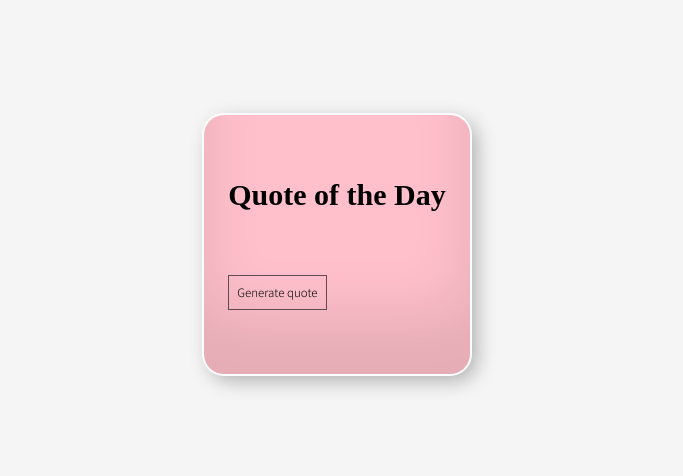
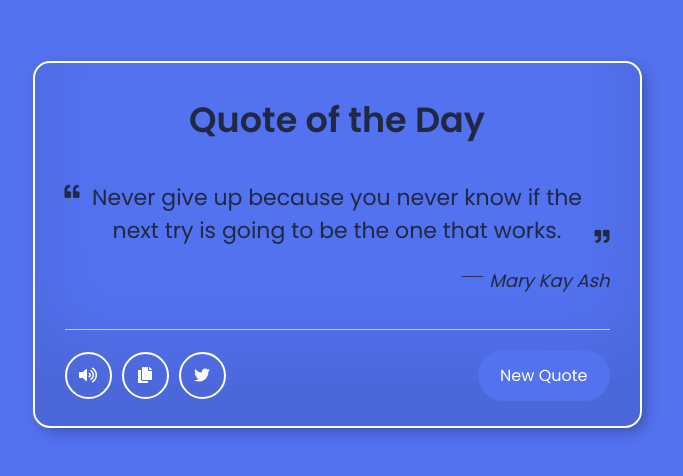
Before and after one commit to maenerosa/quote-app, a website built with Vite: page index.html in a window 1280 px wide. Shown: the part 156-632 px from the top of the page, without its empty margins (303-986 px from the left). Built offline with nearby package versions, Linux system fonts and the light colour scheme; a web font is replaced by a local one.

Commit message:
update all file

```diff
--- a/index.html
+++ b/index.html
@@ -3,20 +3,39 @@
   <head>
     <meta charset="UTF-8" />
     <!-- <link rel="icon" type="image/svg+xml" href="/vite.svg" /> -->
+    <link rel="stylesheet" href="style.css" />
     <meta name="viewport" content="width=device-width, initial-scale=1.0" />
-    <link rel="stylesheet" href="style.css" />
-
-    <title>Random Quote Generator</title>
+    <link
+      rel="stylesheet"
+      href="https://cdnjs.cloudflare.com/ajax/libs/font-awesome/5.15.3/css/all.min.css"
+    />
   </head>
   <body>
-    <!-- Quote Container -->
-    <div id="quote-container">
-      <!-- Quote to be Displayed Here -->
-      <h2>Quote of the Day</h2>
-      <div id="quote-text"></div>
-      <p id="author"></p>
-      <div class="button">
-        <button id="btn-generate">Generate quote</button>
+    <div class="wrapper">
+      <header>Quote of the Day</header>
+      <div class="content">
+        <div class="quote-area">
+          <i class="fas fa-quote-left"></i>
+          <p class="quote">
+            Never give up because you never know if the next try is going to be
+            the one that works.
+          </p>
+          <i class="fas fa-quote-right"></i>
+        </div>
+        <div class="author">
+          <span>__</span>
+          <span class="name">Mary Kay Ash</span>
+        </div>
+      </div>
+      <div class="buttons">
+        <div class="features">
+          <ul>
+            <li class="speech"><i class="fas fa-volume-up"></i></li>
+            <li class="copy"><i class="fas fa-copy"></i></li>
+            <li class="twitter"><i class="fab fa-twitter"></i></li>
+          </ul>
+          <button>New Quote</button>
+        </div>
       </div>
     </div>
 
--- a/main.js
+++ b/main.js
@@ -1,3 +1,45 @@
 import "./style.css";
-import allQuote from "./src/allQuote";
-import fetchQuote from "./src/fetchQuote";
+
+const quoteText = document.querySelector(".quote"),
+  quoteBtn = document.querySelector("button"),
+  authorName = document.querySelector(".name"),
+  speechBtn = document.querySelector(".speech"),
+  copyBtn = document.querySelector(".copy"),
+  twitterBtn = document.querySelector(".twitter"),
+  synth = speechSynthesis;
+
+function randomQuote() {
+  quoteBtn.classList.add("loading");
+  quoteBtn.innerText = "Loading Quote...";
+
+  fetch("http://api.quotable.io/random")
+    .then((response) => response.json())
+    .then((result) => {
+      quoteText.innerText = result.content;
+      authorName.innerText = result.author;
+      quoteBtn.classList.remove("loading");
+      quoteBtn.innerText = "New Quote";
+    });
+}
+speechBtn.addEventListener("click", () => {
+  if (!quoteBtn.classList.contains("loading")) {
+    let utterance = new SpeechSynthesisUtterance(
+      `${quoteText.innerText} by ${authorName.innerText}`
+    );
+    synth.speak(utterance);
+    setInterval(() => {
+      !synth.speaking
+        ? speechBtn.classList.remove("active")
+        : speechBtn.classList.add("active");
+    }, 10);
+  }
+});
+
+copyBtn.addEventListener("click", () => {
+  navigator.clipboard.writeText(quoteText.innerText);
+});
+twitterBtn.addEventListener("click", () => {
+  let tweetUrl = `https://twitter.com/intent/tweet?url=${quoteText.innerText}`;
+  window.open(tweetUrl, "_blank");
+});
+quoteBtn.addEventListener("click", randomQuote);
--- a/src/allQuote.js
+++ /dev/null
@@ -1,14 +0,0 @@
-export default async function allQuote(quoteData) {
-  const app = document.getElementById("quote-container");
-  app.innerHTML = "";
-
-  const h3 = document.createElement("h3");
-  h3.textContent = ` ${quoteData.title}, ${quoteData.content[0].content}.`;
-
-  const main = document.createElement("main");
-
-  const quoteContainer = document.createElement("div");
-
-  main.append(h1);
-  app.append(main);
-}
--- a/src/fetchQuote.js
+++ /dev/null
@@ -1,8 +0,0 @@
-export default async function fetchAllQuote(content) {
-  const randomQuote = `https://api.quotable.io/quotes/random`;
-
-  const response = await fetch(randomQuote);
-  const quoteData = await response.json();
-
-  return quoteData;
-}
--- a/style.css
+++ b/style.css
@@ -1,48 +1,114 @@
-@import url("https://fonts.googleapis.com/css?family=Jim+Nightshade");
-@import url("https://fonts.googleapis.com/css?family=Assistant:300");
-
+@import url("https://fonts.googleapis.com/css2?family=Poppins:wght@400;500;600;700&display=swap");
 * {
   margin: 0;
   padding: 0;
   box-sizing: border-box;
+  font-family: "Poppins", sans-serif;
 }
-
 body {
+  display: flex;
+  align-items: center;
+  justify-content: center;
   min-height: 100vh;
+  background: #5372f0;
+}
+.wrapper {
+  width: 605px;
+  border-radius: 15px;
+  padding: 30px 30px 25px;
+  box-shadow: inset 0 -5em 5em rgba(0, 0, 0, 0.1), 0 0 0 2px rgb(255, 255, 255),
+    0.3em 0.3em 1em rgba(0, 0, 0, 0.3);
+}
+header,
+.content :where(i, p, span) {
+  color: #202842;
+}
+.wrapper header {
+  font-size: 35px;
+  font-weight: 600;
+  text-align: center;
+}
+.wrapper .content {
+  margin: 35px 0;
+}
+.content .quote-area {
   display: flex;
   justify-content: center;
+}
+.quote-area i {
+  font-size: 15px;
+}
+.quote-area i:first-child {
+  margin: 3px 10px 0 0;
+}
+.quote-area i:last-child {
+  display: flex;
+  margin: 0 0 3px 10px;
+  align-items: flex-end;
+}
+.quote-area .quote {
+  font-size: 22px;
+  text-align: center;
+  word-break: break-all;
+}
+.content .author {
+  display: flex;
+  font-size: 18px;
+  margin-top: 20px;
+  font-style: italic;
+  justify-content: flex-end;
+}
+.author span:first-child {
+  margin: -7px 5px 0 0;
+  font-family: monospace;
+}
+.wrapper .buttons {
+  border-top: 1px solid #ccc;
+}
+.buttons .features {
+  display: flex;
+  margin-top: 20px;
   align-items: center;
-  flex-direction: column;
-  background-color: whitesmoke;
+  justify-content: space-between;
 }
-#quote-container {
-  font-family: "Jim Nightshade", script;
-  font-size: 20px;
-  line-height: 2rem;
-  background-color: pink;
-  border-radius: 20px;
-  padding: 4rem 1.5rem;
-  box-shadow: inset 0 -3em 3em rgba(0, 0, 0, 0.1), 0 0 0 2px rgb(255, 255, 255),
-    0.3em 0.3em 1em rgba(0, 0, 0, 0.3);
+.features ul {
+  display: flex;
 }
-
-button {
-  font-family: "Assistant", sans-serif;
-  display: block;
-  padding: 0.5rem;
+.features ul li {
+  margin: 0 5px;
+  height: 47px;
+  width: 47px;
+  display: flex;
+  cursor: pointer;
+  color: #ffffff;
+  list-style: none;
+  border-radius: 50%;
+  align-items: center;
+  justify-content: center;
+  border: 2px solid #ffffff;
+  transition: all 0.3s ease;
+}
+.features ul li:first-child {
+  margin-left: 0;
+}
+ul li:is(:hover, .active) {
+  color: #fff;
+  background: #5372f0;
+}
+ul .speech.active {
+  pointer-events: none;
+}
+.buttons button {
+  border: none;
+  color: #fff;
   outline: none;
-  font-size: 0.8rem;
-  background: none;
-  border: 1px solid rgba(0, 0, 0, 0.6);
+  font-size: 16px;
   cursor: pointer;
+  padding: 13px 22px;
+  border-radius: 30px;
+  background: #5372f0;
 }
-
-h2 {
-  font-size: 30px;
-  margin-bottom: 2rem;
+.buttons button.loading {
+  opacity: 0.7;
+  pointer-events: none;
 }
-
-#quote-text {
-  padding: 1rem 0;
-  font-weight: 300;
-}
```
